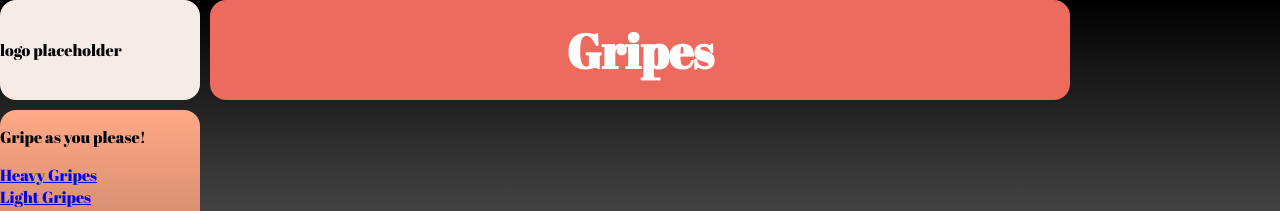
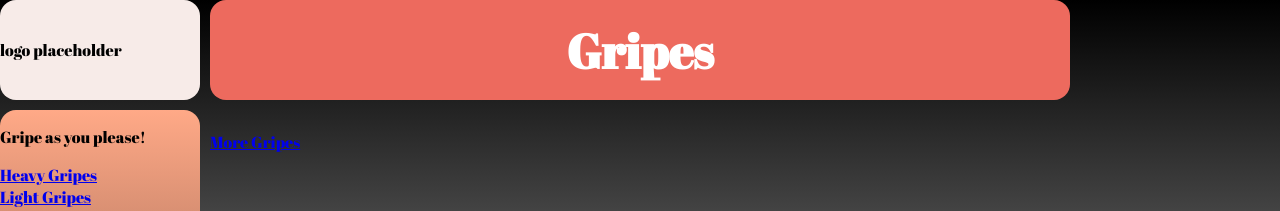
Before and after one commit to kroefeet/gripes, a React (Create React App) app in the folder client/: page /gripe/Heavy in a window 1280 px wide. Shown: the top 211 px of the page. Built offline with nearby package versions, Linux system fonts and the light colour scheme; no server answers; the HTML template or start-up script is replaced by a standard one.

Commit message:
create 'next' button for Light/Heavy gripes windows. stand by for Button component

```diff
--- a/client/src/components/pages/HeavyGripe/HeavyGripe.js
+++ b/client/src/components/pages/HeavyGripe/HeavyGripe.js
@@ -1,5 +1,6 @@
 import React, { Component } from 'react';
 import './HeavyGripe.css';
+import { Link } from 'react-router-dom';
 
 // TODO: checkbox for light/heavy gripes on WriteArticle
 //      - Try one gripe w/ light/heavy variables
@@ -55,14 +56,15 @@ class HeavyGripe extends Component {
 
               <h1>{currentGripe.gripeText}</h1>
 
-              {/* <div className="Gripes-articleActions">
-                <div onClick={() => this.deleteArticle(currentGripe._id)}>
-                  <span alt="delete this">🗑</span>
-                </div>
-                <div onClick={() => this.voteArticle(currentGripe)}>
+              <div className="Gripes-articleActions">
+                <Link to={'/gripe/Light/'}>More Gripes</Link>
+                {/* <button className="SubmitGripe--button" onClick={() => this.currentGripe}>
+                  More Gripes
+                </button> */}
+                {/* <div onClick={() => this.voteArticle(currentGripe)}>
                   <span alt="upvote this">⬆ {currentGripe.voteCount}</span>
-                </div>
-              </div> */}
+                </div> */}
+              </div>
             </div>
         }
       </div>
--- a/client/src/components/pages/LightGripe/LightGripe.js
+++ b/client/src/components/pages/LightGripe/LightGripe.js
@@ -1,5 +1,6 @@
 import React, { Component } from 'react';
 import './LightGripe.css';
+import { Link } from 'react-router-dom';
 
 
 class LightGripe extends Component {
@@ -53,14 +54,15 @@ class LightGripe extends Component {
 
               <h1>{currentGripe.gripeText}</h1>
 
-              {/* <div className="Gripes-articleActions">
-                <div onClick={() => this.deleteArticle(currentGripe)}>
-                  <span alt="delete this">🗑</span>
-                </div>
-                <div onClick={() => this.voteArticle(currentGripe)}>
+              <div className="Gripes-articleActions">
+                <Link to={'/gripe/Light/'}>More Gripes</Link>
+                {/* <button className="SubmitGripe--button" onClick={() => this.currentGripe}>
+                  More Gripes
+                </button> */}
+                {/* <div onClick={() => this.voteArticle(currentGripe)}>
                   <span alt="upvote this">⬆ {currentGripe.voteCount}</span>
-                </div>
-              </div> */}
+                </div> */}
+              </div>
             </div>
 
         }
```
